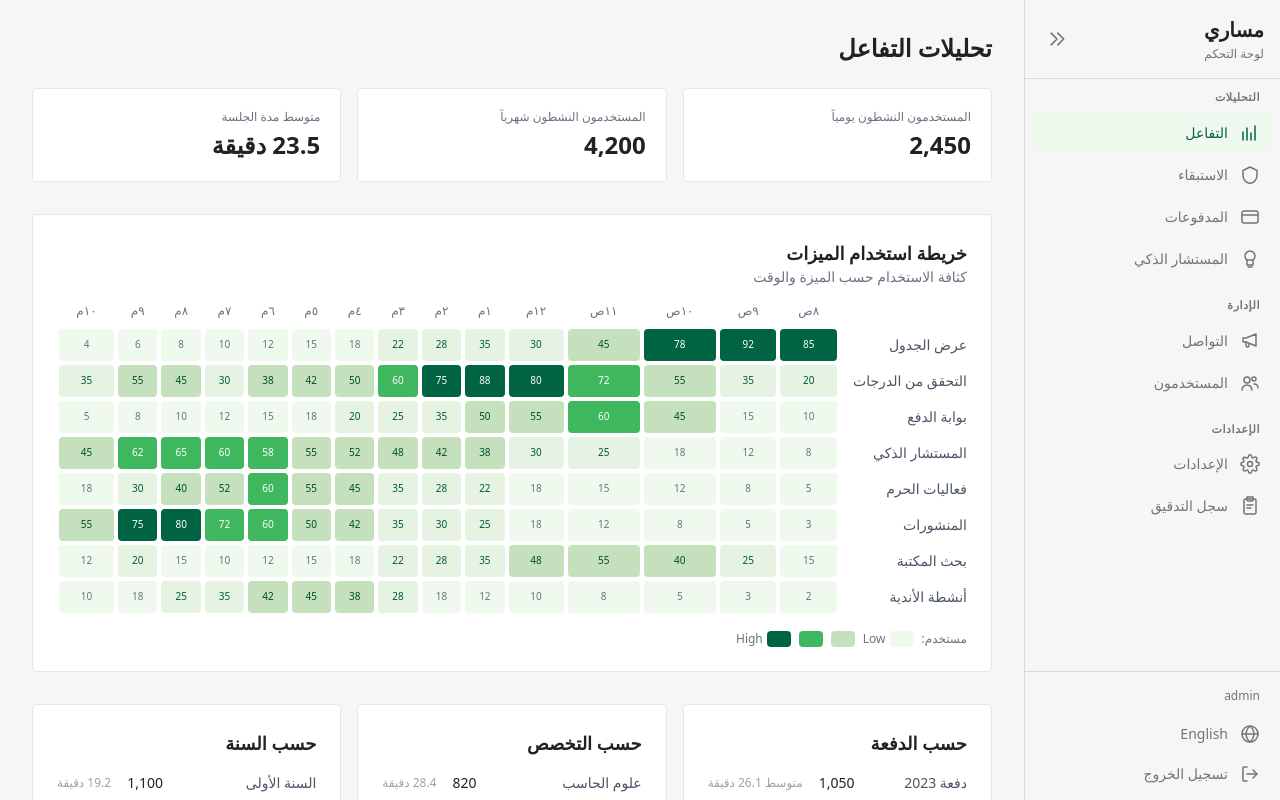
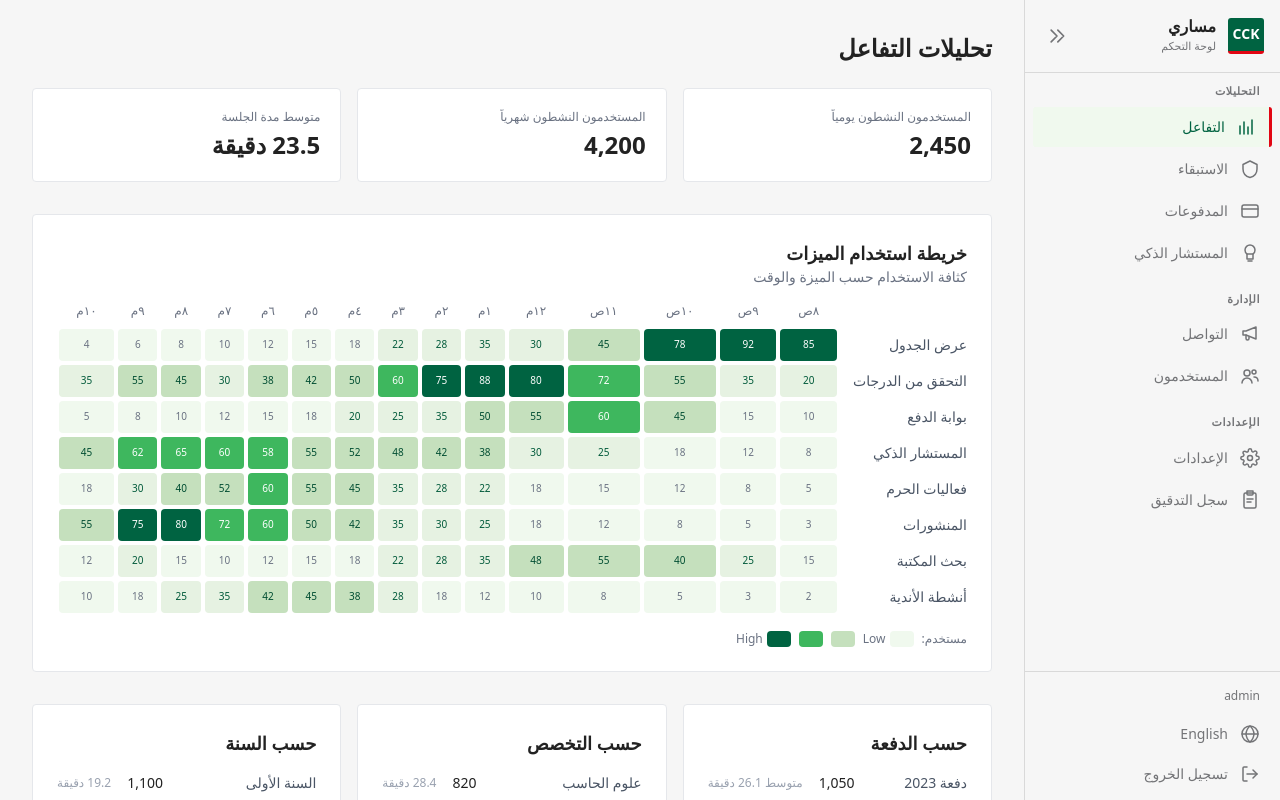
Before and after one commit to Danah-Altukhaim/website, a Next.js app: page / in a window 1280 px wide. Shown: the top 800 px of the page. Built offline with nearby package versions, Linux system fonts and the light colour scheme; sample sign-in values are in the browser's storage.

Commit message:
Add CCK red accents to sidebar logo, active nav, and login mark

```diff
--- a/src/app/login/page.tsx
+++ b/src/app/login/page.tsx
@@ -46,8 +46,8 @@ export default function LoginPage() {
       <div className="w-full max-w-md">
         <div className="bg-white rounded-2xl shadow-lg border border-gray-200 p-8">
           <div className="text-center mb-8">
-            <div className="w-16 h-16 bg-pair-600 rounded-2xl flex items-center justify-center mx-auto mb-4">
-              <span className="text-2xl font-bold text-white">م</span>
+            <div className="w-16 h-16 bg-pair-600 rounded-2xl flex items-center justify-center mx-auto mb-4 border-b-4 border-danger-600">
+              <span className="text-2xl font-bold text-white">CCK</span>
             </div>
             <h1 className="text-2xl font-bold text-gray-900">{t('login.title')}</h1>
             <p className="text-sm text-gray-500 mt-1">{t('login.subtitle')}</p>
--- a/src/components/Sidebar.tsx
+++ b/src/components/Sidebar.tsx
@@ -119,10 +119,19 @@ export default function Sidebar() {
     >
       {/* Header */}
       <div className="p-4 border-b border-[#D9D9D9] flex items-center justify-between gap-2">
-        {!collapsed && (
-          <div className="min-w-0">
-            <h1 className="text-xl font-bold text-[#222222] truncate">{t('nav.appName')}</h1>
-            <p className="text-xs text-[#737477] mt-0.5 truncate">{t('nav.subtitle')}</p>
+        {!collapsed ? (
+          <div className="flex items-center gap-3 min-w-0">
+            <div className="w-9 h-9 rounded-lg bg-pair-600 flex items-center justify-center shrink-0 border-b-[3px] border-danger-600">
+              <span className="text-white font-bold text-sm">CCK</span>
+            </div>
+            <div className="min-w-0">
+              <h1 className="text-base font-bold text-[#222222] truncate leading-tight">{t('nav.appName')}</h1>
+              <p className="text-[11px] text-[#737477] truncate">{t('nav.subtitle')}</p>
+            </div>
+          </div>
+        ) : (
+          <div className="w-9 h-9 rounded-lg bg-pair-600 flex items-center justify-center mx-auto border-b-[3px] border-danger-600">
+            <span className="text-white font-bold text-[10px]">CCK</span>
           </div>
         )}
         <button
@@ -158,7 +167,7 @@ export default function Sidebar() {
                   collapsed ? 'justify-center' : ''
                 } ${
                   active
-                    ? 'bg-pair-50 text-pair-600 font-medium'
+                    ? 'bg-pair-50 text-pair-600 font-medium border-s-[3px] border-danger-600'
                     : 'text-[#737477] hover:bg-[#EEEEEE] hover:text-[#222222]'
                 }`}
               >
```
